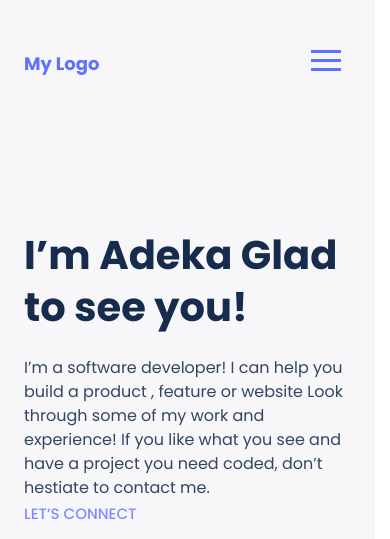
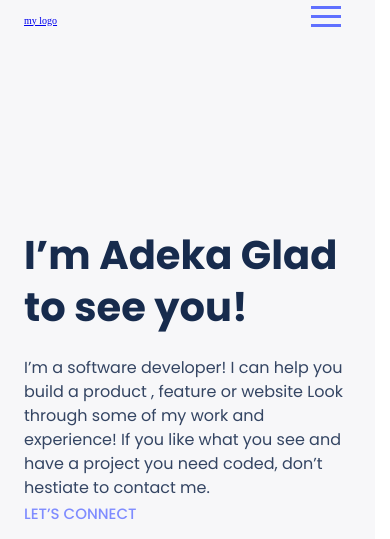
Before and after one commit to zeff96/personal-portfolio, a plain HTML site: page index.html in a window 390 px wide. Shown: the top 539 px of the page. Drawn offline with Linux system fonts and the light colour scheme.

Commit message:
Add link to the logo,And applied nav to the hamburger menu.

```diff
--- a/index.html
+++ b/index.html
@@ -12,11 +12,8 @@
 </head>
 <body>
   <header class="header">
-    <nav class="top-nav">
     <div class="logo">
-        <p>
-          my logo
-        </p>
+      <a href="#">my logo</a>
     </div>
     <nav class="nav-items">
       <div class="hamburger-menu">
@@ -24,7 +21,6 @@
         <div></div>
         <div></div>
       </div>
-      </nav>
     </nav>
     <section class="text">
       <header class="text-section">
```
Lines whose indentation alone changed are shown as unchanged.
